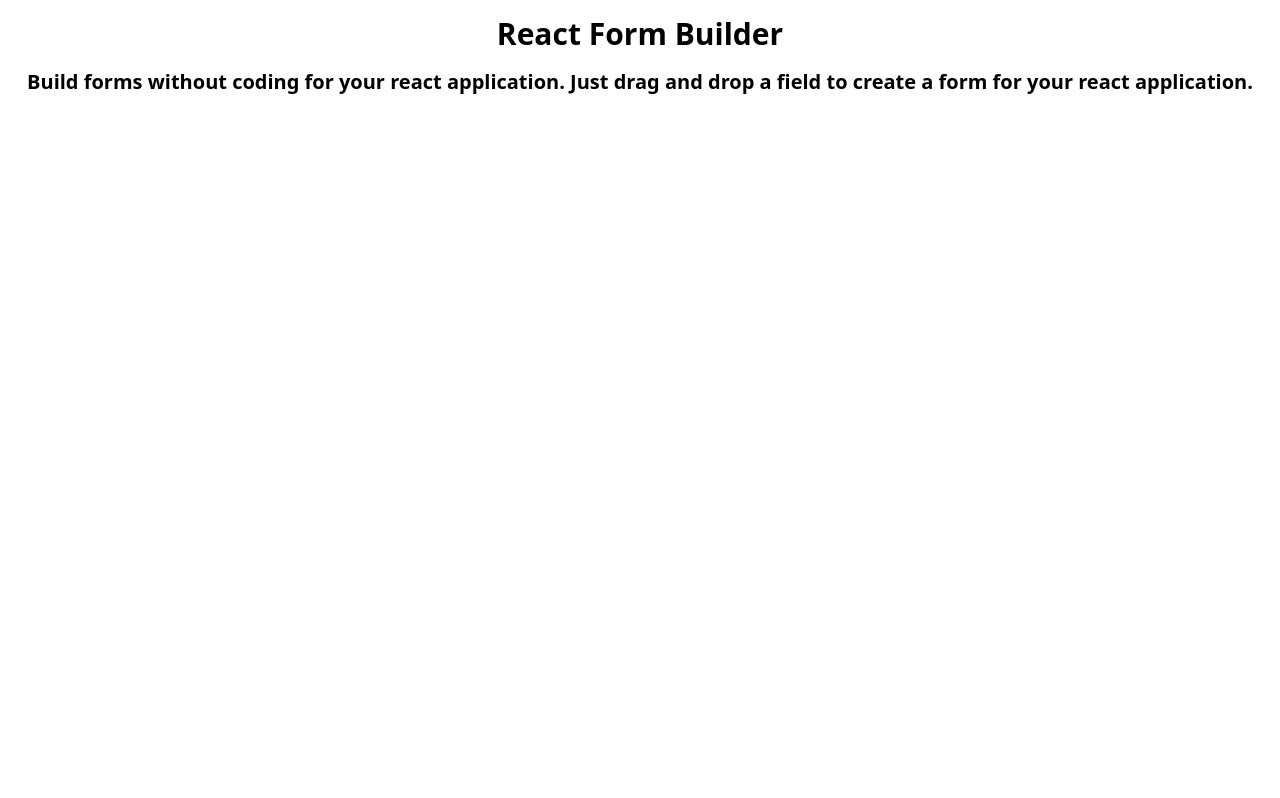
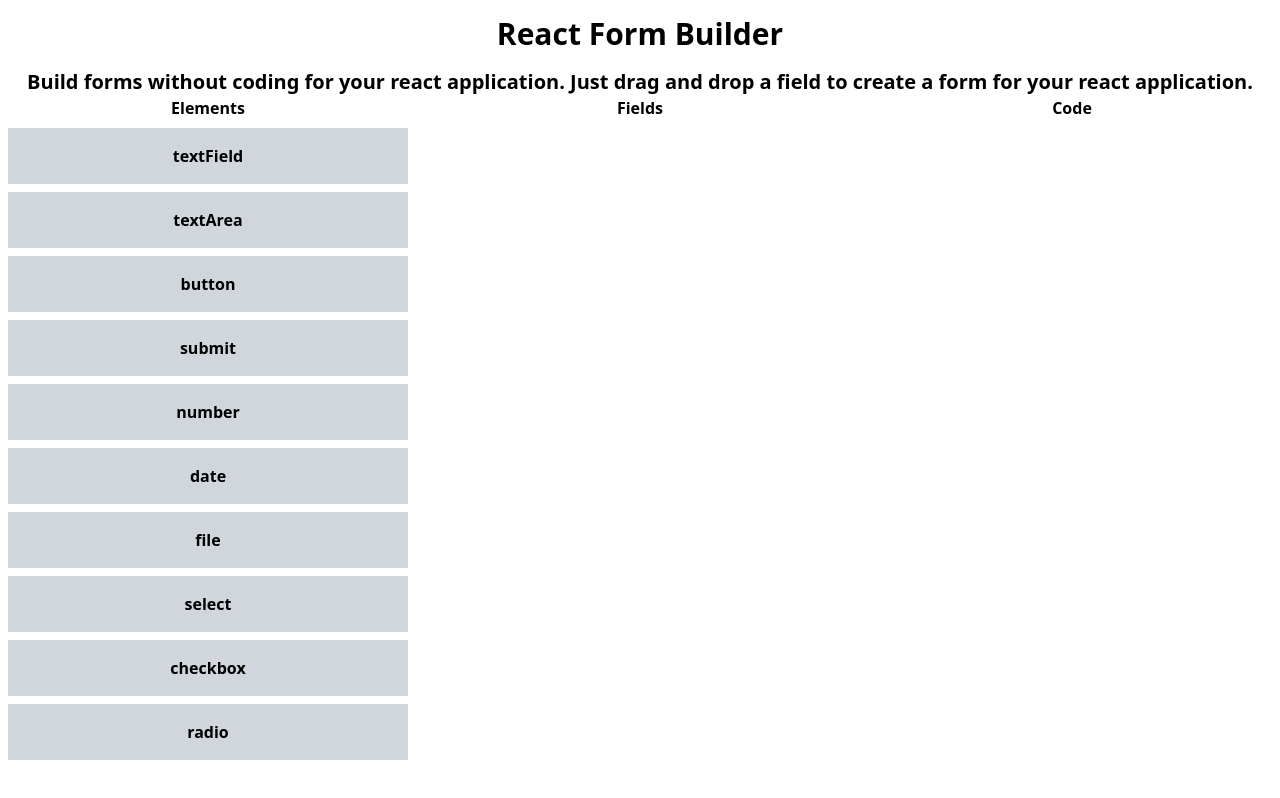
Before and after one commit to Serajur-Reza/form-builder, a React (Vite) app: page / in a window 1280 px wide. Built offline with nearby package versions, Linux system fonts and the light colour scheme.

Commit message:
form fields added

```diff
--- a/src/App.tsx
+++ b/src/App.tsx
@@ -1,4 +1,7 @@
 import "./App.css";
+import Code from "./components/Code";
+import Elements from "./components/Elements";
+import Fields from "./components/Fields";
 
 function App() {
   return (
@@ -9,6 +12,12 @@ function App() {
           Build forms without coding for your react application. Just drag and
           drop a field to create a form for your react application.
         </h3>
+
+        <div className="grid grid-cols-3 gap-4">
+          <Elements />
+          <Fields />
+          <Code />
+        </div>
       </div>
     </>
   );
--- /dev/null
+++ b/src/components/Code/index.tsx
@@ -0,0 +1,7 @@
+import React from "react";
+
+const Code = () => {
+  return <div>Code</div>;
+};
+
+export default Code;
--- /dev/null
+++ b/src/components/Elements/index.tsx
@@ -0,0 +1,14 @@
+import { fields } from "../../fields";
+
+const Elements = () => {
+  return (
+    <div>
+      <h1>Elements</h1>
+      {Object?.values(fields)?.map((item) => (
+        <div className="bg-gray-300 p-4 m-2">{item}</div>
+      ))}
+    </div>
+  );
+};
+
+export default Elements;
--- /dev/null
+++ b/src/components/Fields/index.tsx
@@ -0,0 +1,9 @@
+import React from "react";
+
+type Props = {};
+
+const Fields = (props: Props) => {
+  return <div>Fields</div>;
+};
+
+export default Fields;
--- /dev/null
+++ b/src/fields/index.ts
@@ -0,0 +1,12 @@
+export const fields = {
+  1: "textField",
+  2: "textArea",
+  3: "button",
+  4: "submit",
+  5: "number",
+  6: "date",
+  7: "file",
+  8: "select",
+  9: "checkbox",
+  10: "radio",
+};
```
